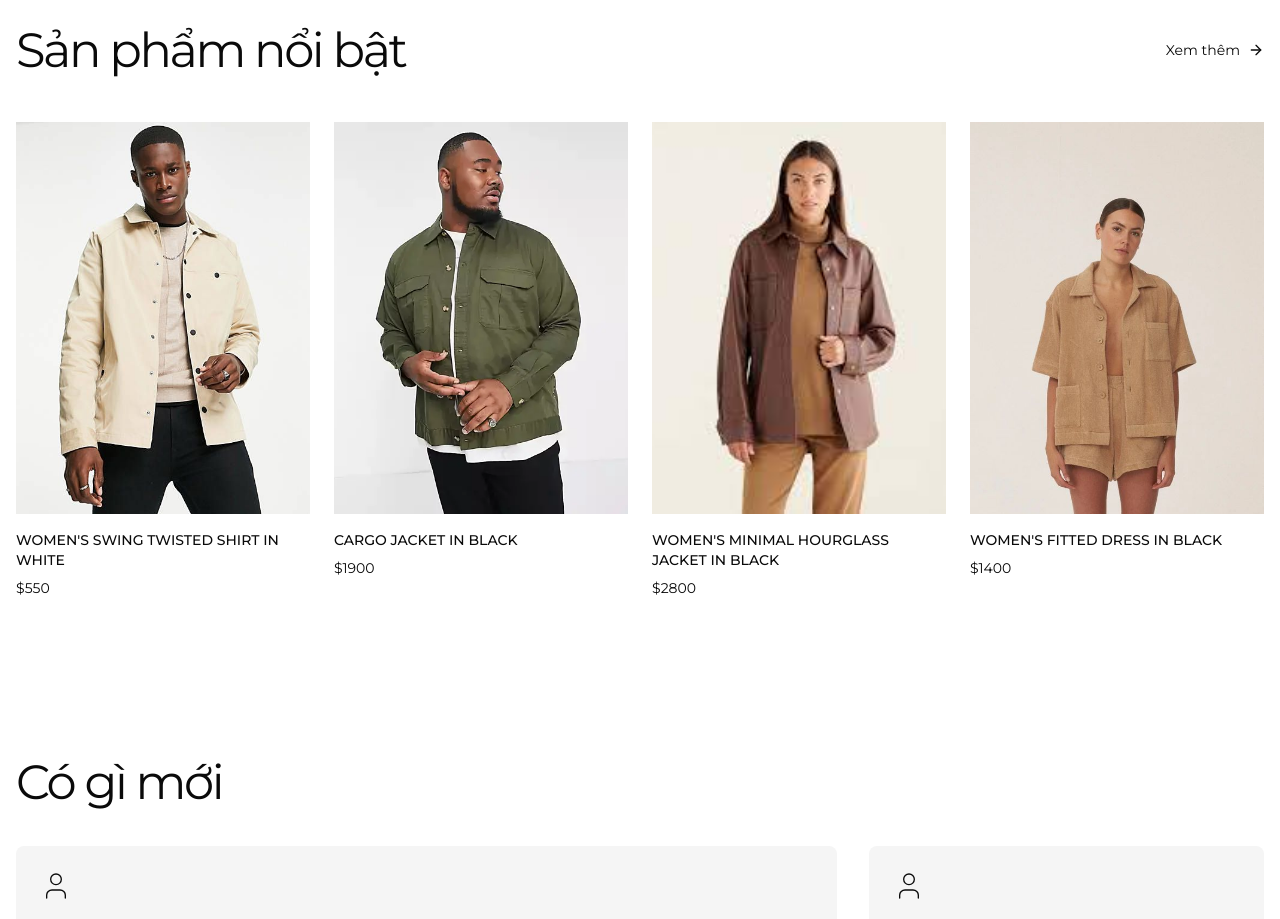
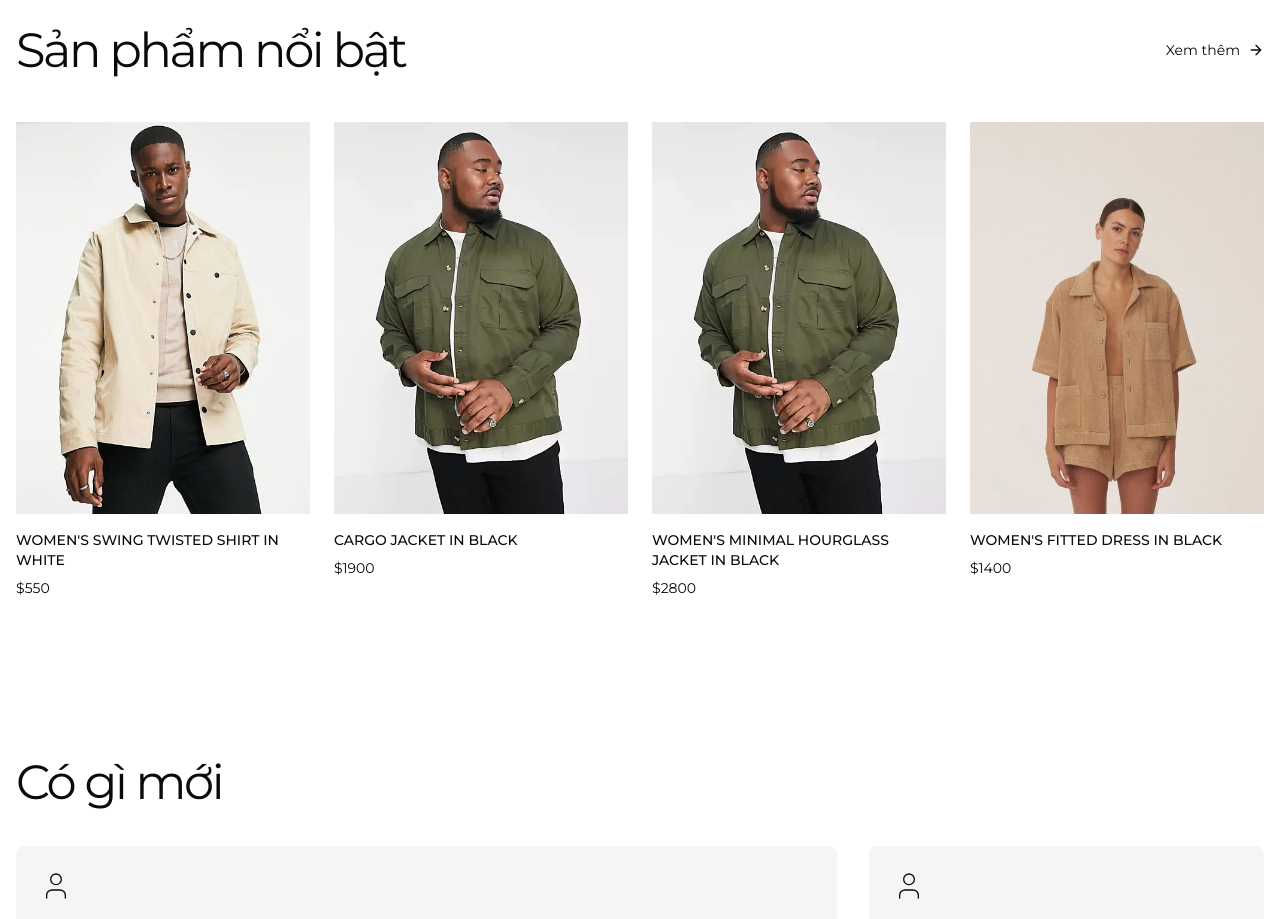
Before and after one commit to toannguyen45/shop, a Next.js app: page / in a window 1280 px wide. Shown: the part 1140-2059 px from the top of the page. Built offline with nearby package versions, Linux system fonts and the light colour scheme.

Commit message:
fix: fix readytowear image

```diff
--- a/components/client/ready-to-wear.tsx
+++ b/components/client/ready-to-wear.tsx
@@ -22,7 +22,7 @@ const products = [
     id: 3,
     name: "WOMEN'S MINIMAL HOURGLASS JACKET IN BLACK",
     price: 2800,
-    image: "/imgs/products/product3.jfif",
+    image: "/imgs/products/product2.webp",
   },
   {
     id: 4,
```
Also changed, not shown: public/imgs/products/product3.jfif (deleted).
